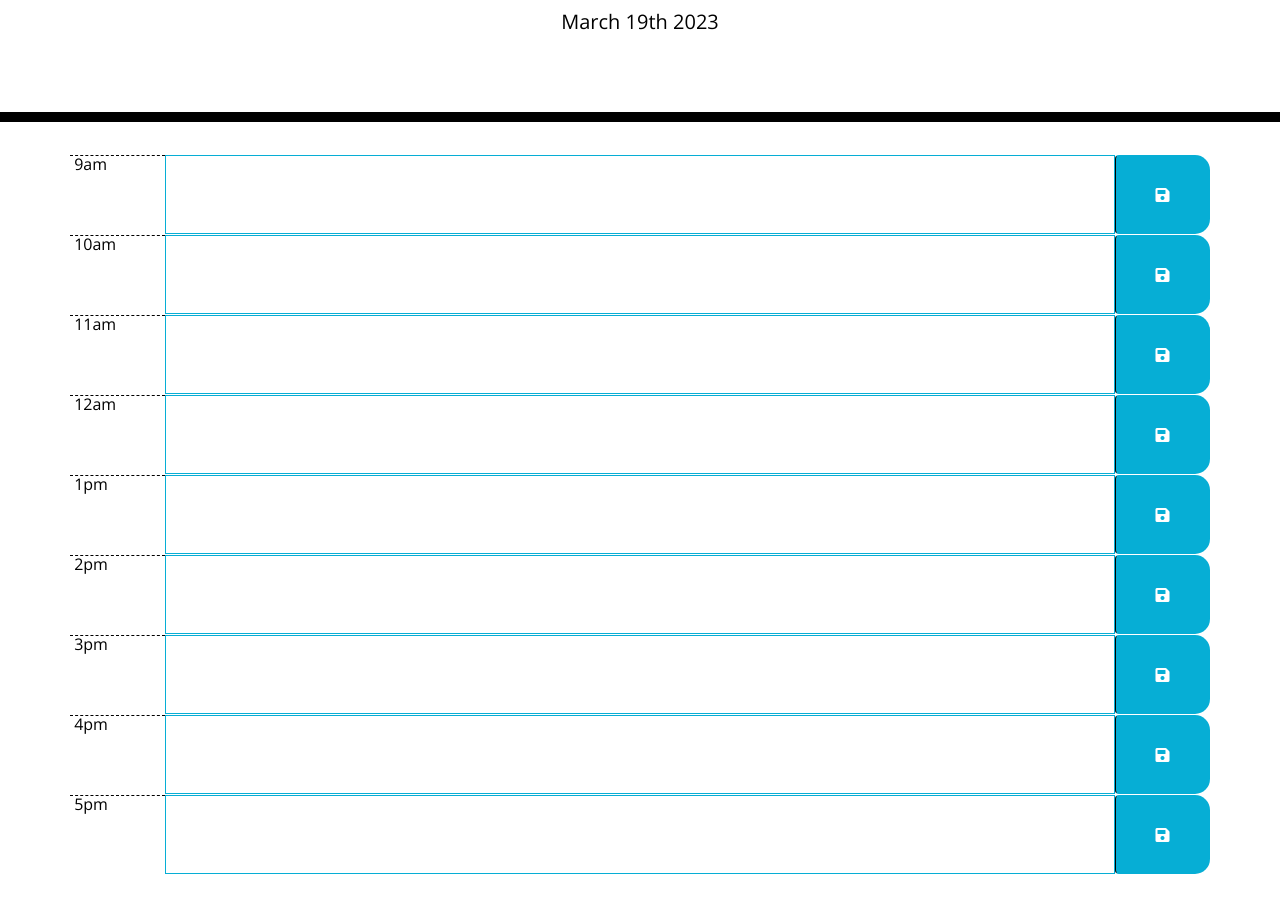
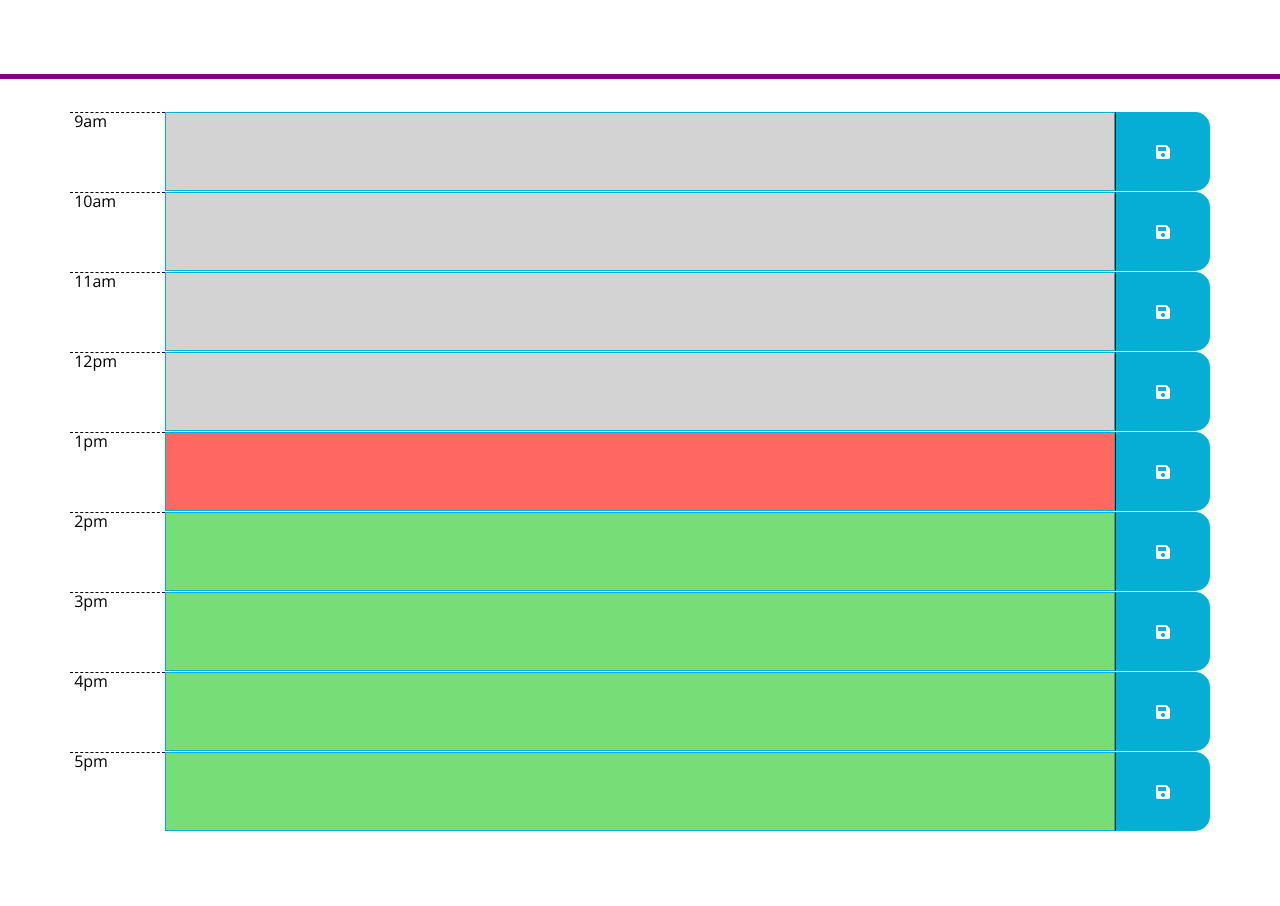
Before and after one commit to DrGoshD/planner-app, a plain HTML site: page index.html in a window 1280 px wide. Shown: the part 182-1088 px from the top of the page. After the commit the page ends 1045 px from the top, so only its background shows below. Drawn offline with nearby package versions, Linux system fonts and the light colour scheme.

Commit message:
fixed style

```diff
--- a/index.html
+++ b/index.html
@@ -24,130 +24,103 @@
 
   <body>
     <header class="jumbotron">
-      <h1 class="display-3">Work Day Scheduler</h1>
+      <h1 class="display-5">Work Day Scheduler</h1>
       <p class="lead">A simple calendar app for scheduling your work day</p>
       <p id="currentDay" class="lead"></p>
     </header>
 
     <div class="container">
-      <!--9AM Timeblock-->
+      <!-- Timeblocks go here -->
+      <!--9am-->
         <div class="row time-block" id="9">
           <div class="col col-1 hour"> 9am </div>
-          <textarea
-          class="col-10"
-          id="timeblock-9"
-          type="text"
-          name="time-block-9">
-          </textarea>
-          <button class="btn saveBtn col-1" id="btn-9">
-          <i class="fas fa-save"></i>
-          </button>
+          <div class="col col-10 description">
+            <textarea></textarea>
           </div>
-      <!--10AM Timeblock-->
+          <div class="col col-1 saveBtn">
+            <i class="fa fa-save"></i>
+          </div>
+        </div>
+        <!--10am-->
         <div class="row time-block" id="10">
           <div class="col col-1 hour"> 10am </div>
-          <textarea
-          class="col-10"
-          id="timeblock-10"
-          type="text"
-          name="time-block-10">
-          </textarea>
-          <button class="btn saveBtn col-1" id="btn-10">
-          <i class="fas fa-save"></i>
-          </button>
+          <div class="col col-10 description">
+            <textarea></textarea>
           </div>
-      <!--11AM Timeblock-->
+          <div class="col col-1 saveBtn">
+            <i class="fa fa-save"></i>
+          </div>
+        </div>
+        <!--11am-->
         <div class="row time-block" id="11">
           <div class="col col-1 hour"> 11am </div>
-          <textarea
-          class="col-10"
-          id="timeblock-11"
-          type="text"
-          name="time-block-11">
-          </textarea>
-          <button class="btn saveBtn col-1" id="btn-11">
-          <i class="fas fa-save"></i>
-          </button>
+          <div class="col col-10 description">
+            <textarea></textarea>
           </div>
-      <!--12AM Timeblock-->
+          <div class="col col-1 saveBtn">
+            <i class="fa fa-save"></i>
+          </div>
+        </div>
+        <!--12pm-->
         <div class="row time-block" id="12">
-        <div class="col col-1 hour"> 12am </div>
-          <textarea
-          class="col-10"
-          id="timeblock-12"
-          type="text"
-          name="time-block-12">
-          </textarea>
-          <button class="btn saveBtn col-1" id="btn-12">
-          <i class="fas fa-save"></i>
-          </button>
+          <div class="col col-1 hour"> 12pm </div>
+          <div class="col col-10 description">
+            <textarea></textarea>
           </div>
-      <!--1PM Timeblock-->
+          <div class="col col-1 saveBtn">
+            <i class="fa fa-save"></i>
+          </div>
+        </div>
+        <!--1pm-->
         <div class="row time-block" id="13">
           <div class="col col-1 hour"> 1pm </div>
-          <textarea
-          class="col-10"
-          id="timeblock-13"
-          type="text"
-          name="time-block-13">
-          </textarea>
-          <button class="btn saveBtn col-1" id="btn-13">
-          <i class="fas fa-save"></i>
-          </button>
+          <div class="col col-10 description">
+            <textarea></textarea>
           </div>
-      <!--2PM Timeblock-->
+          <div class="col col-1 saveBtn">
+            <i class="fa fa-save"></i>
+          </div>
+        </div>
+        <!--2pm-->
         <div class="row time-block" id="14">
           <div class="col col-1 hour"> 2pm </div>
-          <textarea
-          class="col-10"
-          id="timeblock-14"
-          type="text"
-          name="time-block-14">
-          </textarea>
-          <button class="btn saveBtn col-1" id="btn-14">
-          <i class="fas fa-save"></i>
-          </button>
+          <div class="col col-10 description">
+            <textarea></textarea>
           </div>
-      <!--3PM Timeblock-->
+          <div class="col col-1 saveBtn">
+            <i class="fa fa-save"></i>
+          </div>
+        </div>
+        <!--3pm-->
         <div class="row time-block" id="15">
           <div class="col col-1 hour"> 3pm </div>
-          <textarea
-          class="col-10"
-          id="timeblock-15"
-          type="text"
-          name="time-block-15">
-          </textarea>
-          <button class="btn saveBtn col-1" id="btn-15">
-          <i class="fas fa-save"></i>
-          </button>
+          <div class="col col-10 description">
+            <textarea></textarea>
           </div>
-      <!--4PM Timeblock-->
+          <div class="col col-1 saveBtn">
+            <i class="fa fa-save"></i>
+          </div>
+        </div>
+        <!--4pm-->
         <div class="row time-block" id="16">
           <div class="col col-1 hour"> 4pm </div>
-          <textarea
-          class="col-10"
-          id="timeblock-16"
-          type="text"
-          name="time-block-16">
-          </textarea>
-          <button class="btn saveBtn col-1" id="btn-16">
-          <i class="fas fa-save"></i>
-          </button>
+          <div class="col col-10 description">
+            <textarea></textarea>
           </div>
-      <!--5PM Timeblock-->
+          <div class="col col-1 saveBtn">
+            <i class="fa fa-save"></i>
+          </div>
+        </div>
+        <!--5pm-->
         <div class="row time-block" id="17">
           <div class="col col-1 hour"> 5pm </div>
-          <textarea
-          class="col-10"
-          id="timeblock-17"
-          type="text"
-          name="time-block-17">
-          </textarea>
-          <button class="btn saveBtn col-1" id="btn-17">
-          <i class="fas fa-save"></i>
-          </button>
+          <div class="col col-10 description">
+            <textarea></textarea>
           </div>
-
+          <div class="col col-1 saveBtn">
+            <i class="fa fa-save"></i>
+          </div>
+        </div>
     </div>
 
     <script src="https://cdnjs.cloudflare.com/ajax/libs/jquery/3.2.1/jquery.min.js"></script>
--- a/script.js
+++ b/script.js
@@ -1,16 +1,17 @@
-const timeBlocks = $('.time-block');
-const saveBtn = $('.saveBtn i');
+let container = $('.container');
+let timeBlocks = $('.time-block');
+let saveButton = $('.saveBtn i');
 
 
-function localStorageEvent () {
-    const savedEv = JSON.parse(localStorage.getItem('saved'));
-    if (savedEv !== null) {
+function localStorageEvents() {
+  let savedEvent = JSON.parse(localStorage.getItem("saved"));
+  if (savedEvent !== null) {
     timeBlocks.each(function() {
-            const textInput = $(this).find('.textInput textarea');
-            const selectedTime = parseInt($(this).attr('id'));
-            for (var i=0; i < savedEv.length; i++) {
-                if (savedEv[i].hour == selectedTime) {
-                    textInput.val(savedEv[i].text);
+      let description = $(this).find('.description textarea');
+      let selectedTime = parseInt($(this).attr("id"));
+      for (let i = 0; i < savedEvent.length; i++) {
+        if (savedEvent[i].hour == selectedTime) {
+          description.val(savedEvent[i].text);
           break;
         }
       }
@@ -18,31 +19,47 @@ function localStorageEvent () {
   }
 }
 
-localStorageEvent();
+localStorageEvents();
 
-const today = moment();
-$('#currentDay').text(today.format('MMMM Do YYYY'));
+// Using moment.js to get current day and hour
+let today = moment();
+$('#currentDay').text(today.format("dddd, Do MMMM YYYY"));
 
-// Check current time to see if event has past or is preceding
-function currentTime() {
-    timeBlocks.each(function(){
-        const textInput = $(this).attr(' textInput');
-        const selectedTime = parseInt($(this).attr('id'));
-        if(selectedTime === currentTime) {
-         textInput.addClass('present');
-        } else if(selectedTime < currentTime) {
-         textInput.addClass('past');
+
+let currentTime = moment().hour();
+timeBlocks.each(function() {
+  let description = $(this).find('.description');
+  let selectedTime = parseInt($(this).attr("id"));
+  if (selectedTime === currentTime) {
+    description.addClass("present");
+  } else if (selectedTime < currentTime) {
+    description.addClass("past");
   } else if (selectedTime > currentTime) {
-         textInput.addClass('future');
+    description.addClass("future");
   }
-    })
+});
+
+function saveEvent(event) {
+    let description = $(event.target).closest('.time-block').find('.description textarea');
+    let eventDescription = description.val();
+    let hourEvent = $(event.target).closest('.time-block').attr("id");
+    let savedEvent = JSON.parse(localStorage.getItem("saved")) || [];
+    let saved = {
+      hour: hourEvent,
+      text: eventDescription
+    };
+
+    let index = savedEvent.findIndex(function(event) {
+        return event.hour === saved.hour;
+    });
+
+    if (index >= 0) {
+        savedEvent[index] = saved;
+    } else {
+        savedEvent.push(saved);
     }
 
-currentTime();
+    localStorage.setItem("saved", JSON.stringify(savedEvent));
+}
 
-
-
-$('.saveBtn').click(function() {
-    localStorage.setItem('textInput', textInput);
-    document.getElementById('textInput').innerHTML = localStorage.getItem('textInput');
-});
+container.on("click", ".saveBtn i", saveEvent);
--- a/style.css
+++ b/style.css
@@ -20,7 +20,7 @@ textarea {
   background-color: transparent;
   color: black;
   border-radius: 0;
-  border-bottom: 10px solid black;
+  border-bottom: 5px solid purple;
 }
 
 .jumbotron #currentDate {
```
Lines whose indentation alone changed are shown as unchanged.
